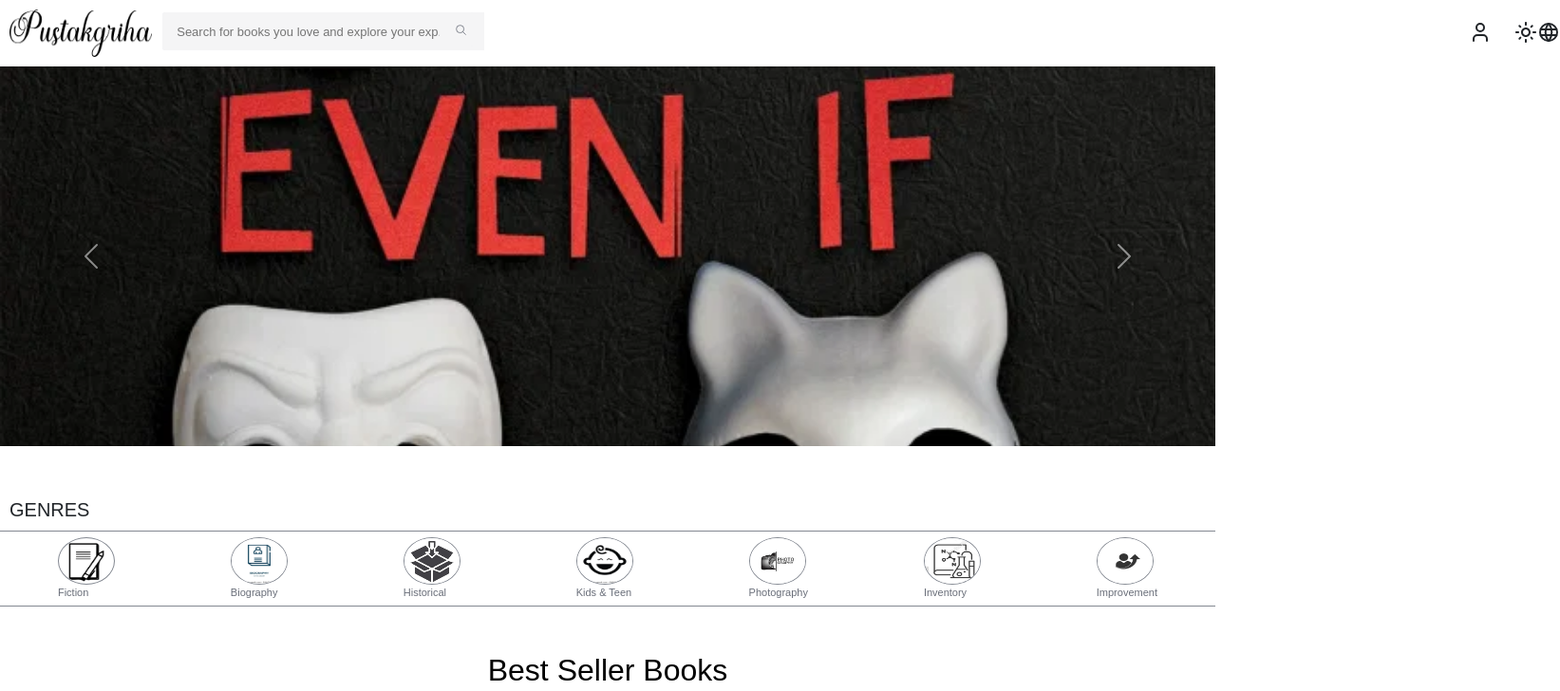
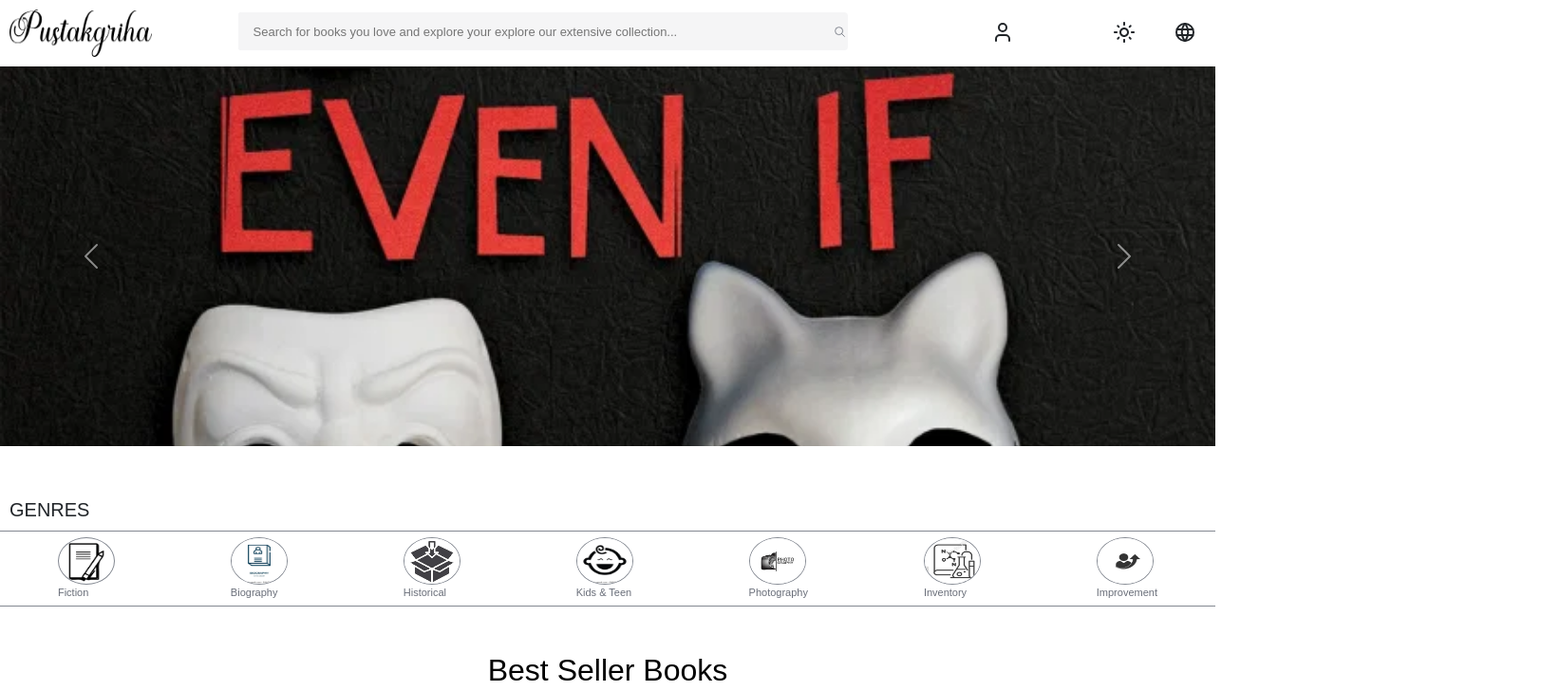
Before and after one commit to coder-aastha/Pustakgriha-OnlineBookStore, a React (Vite) app: page / in a window 1280 px wide. Shown: the top 728 px of the page at 95% size, 1643 px wide, since content can reach past the window. Built offline with nearby package versions, Linux system fonts and the light colour scheme; no server answers; some icons are missing.

Commit message:
Some CSS changes made

```diff
--- a/src/components/Navbar.jsx
+++ b/src/components/Navbar.jsx
@@ -6,6 +6,7 @@ import { LuUser } from "react-icons/lu";
 import main_logo from "../images/main_logo.png";
 import { TbWorld } from "react-icons/tb";
 import React, {useEffect, useState} from 'react';
+import axios from "axios";
 
 
 const Navbar = () => {
@@ -41,7 +42,7 @@ const Navbar = () => {
             <form onSubmit ={handleSubmit}>
             <input
               type="text"
-              placeholder="&nbsp; Search for books you love and explore your exp..."
+              placeholder="&nbsp; Search for books you love and explore your explore our extensive collection..."
               value={searchTerm}
               className='search-input'
               onChange={(e) => setsearchTerm(e.target.value)}
--- a/src/css/App.css
+++ b/src/css/App.css
@@ -30,9 +30,9 @@
   background-color: #f5f5f6;
 }
 
+
 .search-bar {
   display: flex;
-  flex-grow: 1;
   margin-left:10px;
   /* min-width: 100px; */
   align-items: center;
@@ -42,6 +42,7 @@
 .search-input {
   display: flex;
   font-size: 13px;
+  width: 625px;
   height: 40px;
   border: none;
   margin-bottom:4px;
@@ -52,9 +53,16 @@
 
 .search-icon {
   margin-right: 10px;
-  margin-bottom: 4px;
-  padding: 8px;
   border-radius: 0px 4px 4px 0px;
+  height: 40px;
+  display: flex;
+  align-items: center;
+  justify-content: center;
+  margin-right: 10px;
+  margin-bottom: 0px;
+  border-radius: 0px 4px 4px 0px;
+  padding: 2px
+
 }
 
 form {
@@ -85,7 +93,7 @@ li {
 
 .bookView-content {
   position: relative;
-  width: 985px;
+  width: 100%;
   height: 490px;
   background: white;
   margin-left: 17px;
@@ -574,12 +582,6 @@ span {
     border-radius: 3px 0px 0px 3px;
   }
 
-  .search-icon {
-    margin-right: 10px;
-    margin-bottom: 4px;
-    padding: 8px;
-    border-radius: 0px 4px 4px 0px;
-  }
 
   .icon-right {
     display: flex;
```
Also changed, not shown: src/App.jsx (+7 -7 lines).
